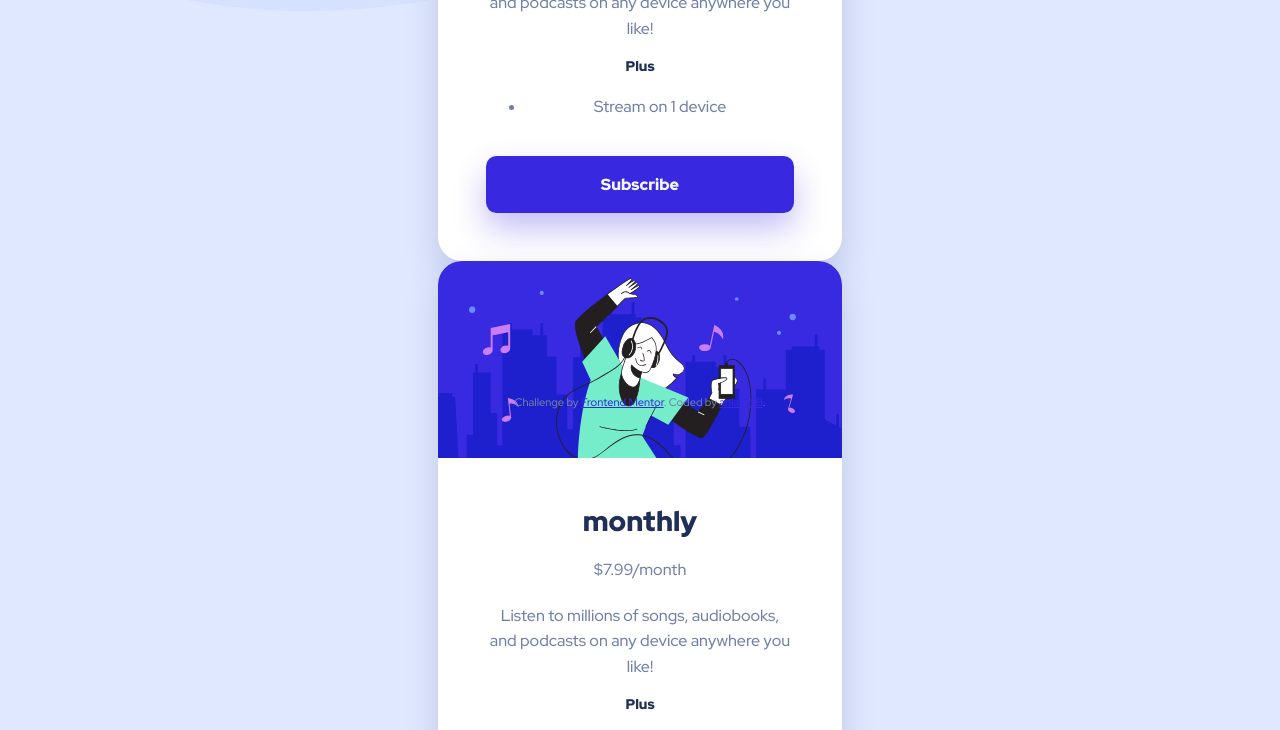
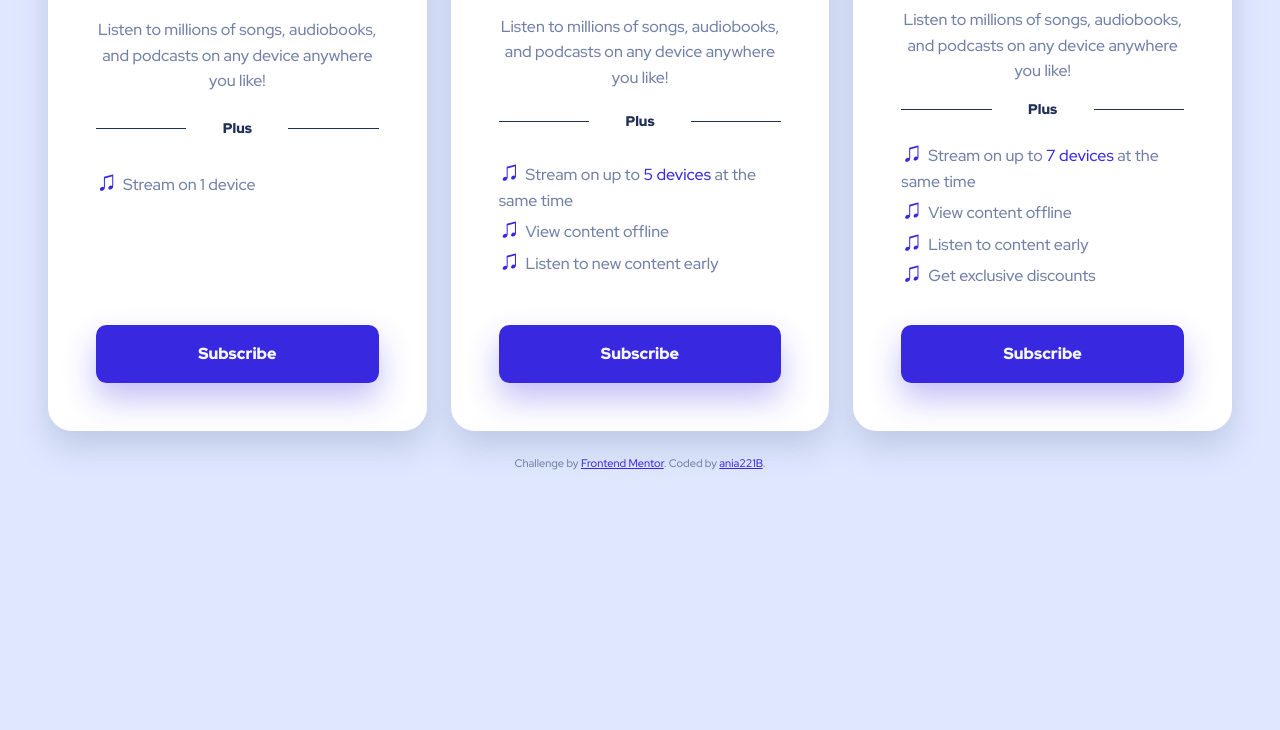
Before and after one commit to ania221B/order-summary-frontend-mentor, a plain HTML site: page index.html in a window 1280 px wide. Shown: the part 377-1107 px from the top of the page. After the commit the page ends 860 px from the top, so only its background shows below. Drawn offline with Linux system fonts and the light colour scheme; a script that the page names is missing.

Commit message:
styles modified for multipage layout + form styles added

```diff
--- a/css/styles.css
+++ b/css/styles.css
@@ -14,16 +14,21 @@
   --clr-neutral-100: hsl(255, 100%, 100%);
 
   --clr-primary-100: hsl(225, 100%, 98%);
-    --clr-primary-400: hsl(224,23%, 55%);
+  --clr-primary-400: hsl(224, 23%, 55%);
   --clr-primary-900: hsl(223, 47%, 23%);
 
   --clr-secondary-100: hsl(225, 100%, 94%);
   --clr-secondary-200: hsl(245, 87%, 70%);
   --clr-secondary-400: hsl(245, 75%, 52%);
 
+  --clr-accent: #ff4c4c;
+
+  --card-base-width: 20rem;
+  --card-max-width: 28rem;
+
   --br: 1.5em;
   --br-small: 0.65em;
-
+  --spacer: 1.5em;
 }
 /* ===== GENERAL STYLES ===== */
 
@@ -33,24 +38,27 @@ body {
   font-weight: var(--fw-500);
   color: var(--clr-primary-400);
   background-color: var(--clr-secondary-100);
-    background-image: url("../images/pattern-background-mobile.svg");
+  background-image: url('../images/pattern-background-mobile.svg');
   background-repeat: no-repeat;
   background-size: contain;
 
   display: grid;
-    place-content: center;
+  grid-template-rows: 1fr min-content;
+  gap: 1.5rem 0;
+  align-content: center;
 }
 
-@media(min-width: 37.5em) {
+@media (min-width: 37.5em) {
   body {
     background-image: url(../images/pattern-background-desktop.svg);
   }
 }
 
 main {
-    height: 100%;
+  grid-row: 1;
+  align-self: center;
+  padding-block-start: 4em;
 }
-
 
 button {
   background: none;
@@ -59,52 +67,100 @@ button {
 }
 
 footer {
-    position: absolute;
-    inset: auto 0 0 0;
+  /* position: absolute;
+  inset: auto 0 0 0; */
+  grid-row: 2 / span 1;
 }
-
 
 /* ===== TYPOGRAPHY ===== */
 
-h2,
-h3 {
+.h2,
+.h3 {
   font-weight: var(--fw-900);
-    color: var(--clr-primary-900)
+  color: var(--clr-primary-900);
 }
 
-h2 {
+.h2 {
   font-size: var(--fs-500);
 }
 
-h3 {
+.h2 span {
+  font-size: var(--fs-400);
+  font-weight: var(--fw-500);
+}
+
+.h3 {
   font-size: var(--fs-300);
 }
 
+.small-text {
+  font-weight: var(--fw-500);
+  font-size: var(--fs-300);
+  color: var(--clr-secondary-400);
+  text-transform: uppercase;
+}
 
 /* ===== UTILITY CLASSES ===== */
 
 .container {
-    width: 90%;
-    max-width: 28rem;
+  --max-width: 74rem;
+  --padding-inline: var(--spacer);
+  width: min(calc(100% - (var(--padding-inline) * 2)), var(--max-width));
   margin-inline: auto;
 }
 
+.grid-auto-fit {
+  display: grid;
+  gap: var(--spacer);
+  grid-template-columns: repeat(
+    auto-fit,
+    minmax(min(var(--card-base-width), 100%), 1fr)
+  );
+  justify-items: center;
+}
+
 .flow > * + * {
-    margin-top: 1.25em;
+  margin-top: var(--flow-spacer, 1.25em);
+}
+
+.divider {
+  position: relative;
+}
+.divider::after,
+.divider::before {
+  content: '';
+  position: absolute;
+
+  margin-block: auto;
+  width: 32%;
+  height: 1px;
+  background-color: currentColor;
+}
+
+.divider::after {
+  inset: 0 auto 0 0;
+}
+.divider::before {
+  inset: 0 0 0 auto;
 }
 
 /* ===== CARD ===== */
 
 .card {
+  max-width: var(--card-max-width);
   border-radius: var(--br);
   background-color: var(--clr-neutral-100);
   box-shadow: 0 1em 2em rgba(114, 128, 167, 0.3);
   overflow: hidden;
+
+  display: grid;
+  grid-template-rows: min-content 1fr;
 }
 
 .card__content {
-    display: flex;
-    flex-direction: column;
+  display: grid;
+  grid-auto-flow: dense;
+  align-items: start;
 
   padding-block: 3em;
   padding-inline: 2em;
@@ -112,14 +168,48 @@ h3 {
   text-align: center;
 }
 
- @media(min-width: 37.5em) {
+.card__content--subscription header {
+  --flow-spacer: 0.25em;
+}
+@counter-style music {
+  system: cyclic;
+  symbols: '♫';
+  suffix: ' ';
+}
+.card__content ul {
+  padding-inline: 0;
+  text-align: left;
+  list-style: music;
+  list-style-position: inside;
+}
+
+.card__content li span {
+  color: var(--clr-secondary-400);
+}
+
+.card__content ul li::marker {
+  font-size: var(--fs-500);
+  color: var(--clr-secondary-400);
+  line-height: 1;
+}
+
+.card__content li:only-child::after {
+  content: '';
+  display: block;
+  margin-top: 4.5em;
+}
+
+.card__content--subscription .btn {
+  align-self: end;
+}
+
+@media (min-width: 37.5em) {
   .card__content {
     padding-inline: 3em;
   }
 }
 
 .plan {
-
   display: flex;
   justify-content: space-between;
   align-items: center;
@@ -136,11 +226,9 @@ h3 {
   margin-inline-start: 1.25rem;
 }
 
-
 /* ===== BUTTONS ===== */
 
 .btn {
-
   padding-block: 1em;
   padding-inline: 2em;
   background-color: var(--bg);
@@ -150,13 +238,13 @@ h3 {
   text-decoration: none;
 }
 
-.btn[data-type="primary"] {
+.btn[data-type='primary'] {
   --bg: var(--clr-secondary-400);
   --fg: var(--clr-primary-100);
   --hover: var(--clr-secondary-200);
 }
 
-.btn[data-theme="dark"] {
+.btn[data-theme='dark'] {
   border-radius: var(--br-small);
   box-shadow: 0 1em 2em rgba(56, 41, 224, 0.3);
 
@@ -164,8 +252,8 @@ h3 {
   z-index: 1;
 }
 
-.btn[data-theme="dark"]::before {
-    content: "";
+.btn[data-theme='dark']::before {
+  content: '';
   width: 100%;
   height: 100%;
   background-color: var(--hover);
@@ -177,15 +265,14 @@ h3 {
   position: absolute;
   inset: 0;
   z-index: -1;
-
 }
 
-.btn[data-theme="dark"]:hover::before,
-.btn[data-theme="dark"]:focus::before {
+.btn[data-theme='dark']:hover::before,
+.btn[data-theme='dark']:focus::before {
   opacity: 1;
 }
 
-.btn[data-theme="link"] {
+.btn[data-theme='link'] {
   --bg: none;
   --fg: var(--clr-secondary-400);
 
@@ -198,14 +285,13 @@ h3 {
   text-decoration: underline;
 }
 
-.btn[data-theme="link"]:hover,
-.btn[data-theme="link"]:focus {
+.btn[data-theme='link']:hover,
+.btn[data-theme='link']:focus {
   color: var(--hover);
   text-decoration: none;
 }
 
-
-.btn[data-type="secondary"] {
+.btn[data-type='secondary'] {
   --fg: var(--clr-primary-400);
   --fg-hover: var(--clr-primary-900);
   border-radius: var(--br-small);
@@ -214,11 +300,10 @@ h3 {
   padding-inline: 0;
 }
 
-.btn[data-type="secondary"]:hover,
-.btn[data-type="secondary"]:focus {
+.btn[data-type='secondary']:hover,
+.btn[data-type='secondary']:focus {
   color: var(--fg-hover);
 }
-
 
 .attribution {
   font-size: 11px;
@@ -228,3 +313,55 @@ h3 {
 .attribution a {
   color: var(--clr-secondary-400);
 }
+
+/* ===== FORM ===== */
+.payment__form h2 {
+  margin-bottom: 1.25em;
+}
+
+.form__control-wrapper {
+  display: grid;
+  grid-template-columns: max-content 1fr;
+  gap: 0.125em 1em;
+  align-items: center;
+}
+
+.form__control-wrapper input {
+  border: 1px solid hsl(224, 23%, 85%);
+  border-radius: var(--br-small);
+  padding-block: 0.5em;
+  padding-inline: 0.75em;
+}
+.form__control-wrapper input:hover,
+.form__control-wrapper input:focus {
+  outline: 2px solid var(--clr-secondary-400);
+}
+.form__control-wrapper input::placeholder {
+  color: hsl(224, 23%, 75%);
+  font-weight: var(--fw-500);
+}
+
+.form__buttons {
+  margin-block-start: 1.25em;
+  display: grid;
+  grid-auto-flow: row;
+  gap: 0.75em;
+}
+
+.error input {
+  border: 2px solid var(--clr-accent);
+}
+
+.error-message {
+  grid-row: 2;
+  grid-column: 1 / -1;
+  height: 26px;
+  margin-bottom: 0.5em;
+  display: flex;
+  gap: 0.75em;
+  align-items: center;
+  font-size: fs(300);
+  font-weight: var(--fw-500);
+
+  color: var(--clr-accent);
+}
```
Lines whose indentation alone changed are shown as unchanged.
